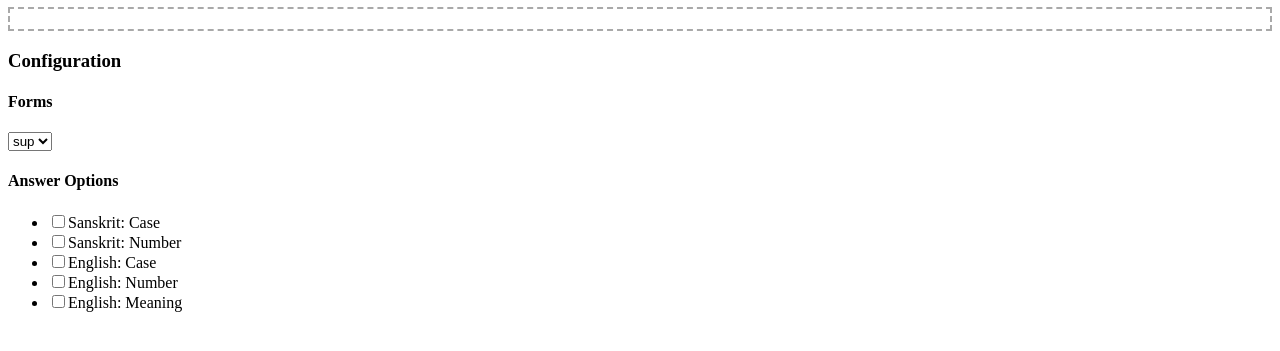
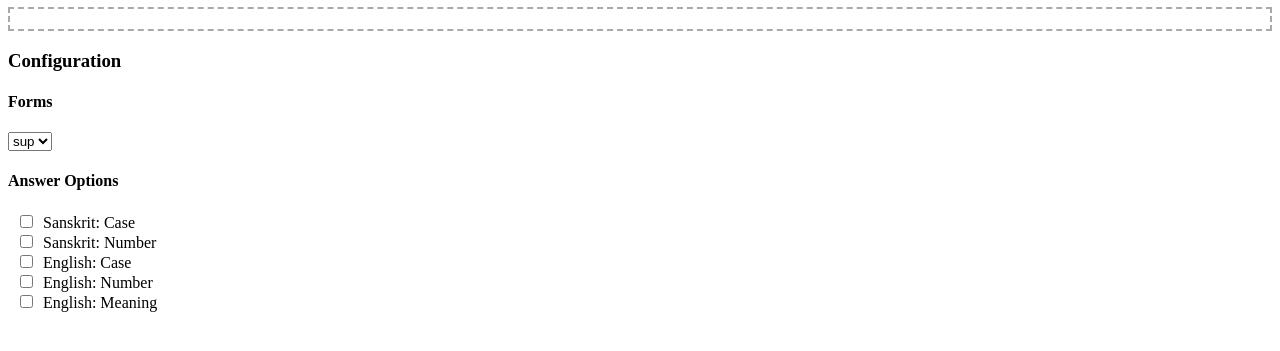
Before and after one commit to rramphal/subanta-tester, a plain HTML site: page index.html in a window 1280 px wide. Shown: the part 91-442 px from the top of the page. Drawn offline with Linux system fonts and the light colour scheme.

Commit message:
styled options

```diff
--- a/subantaTester.css
+++ b/subantaTester.css
@@ -15,3 +15,12 @@ html {
     border: 2px dashed darkgrey;
     padding: 10px;
 }
+
+#options {
+    list-style-type: none;
+    text-indent: -2em;
+}
+
+#options input {
+    margin-right: 10px;
+}
```
